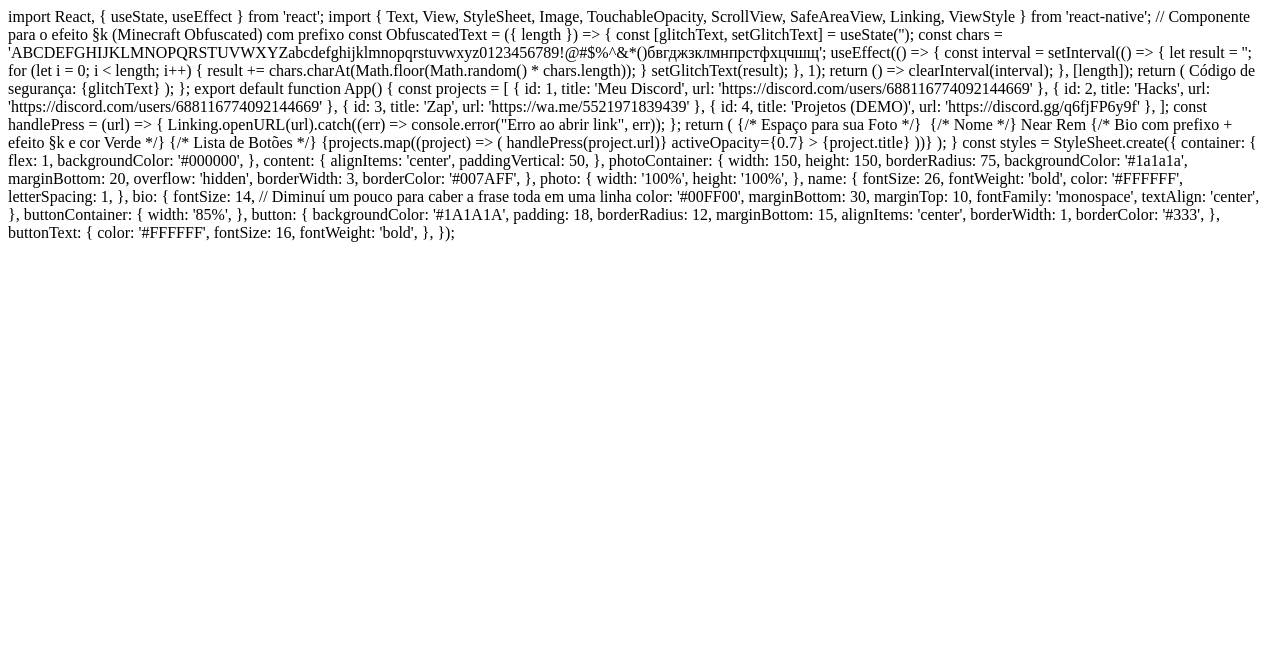
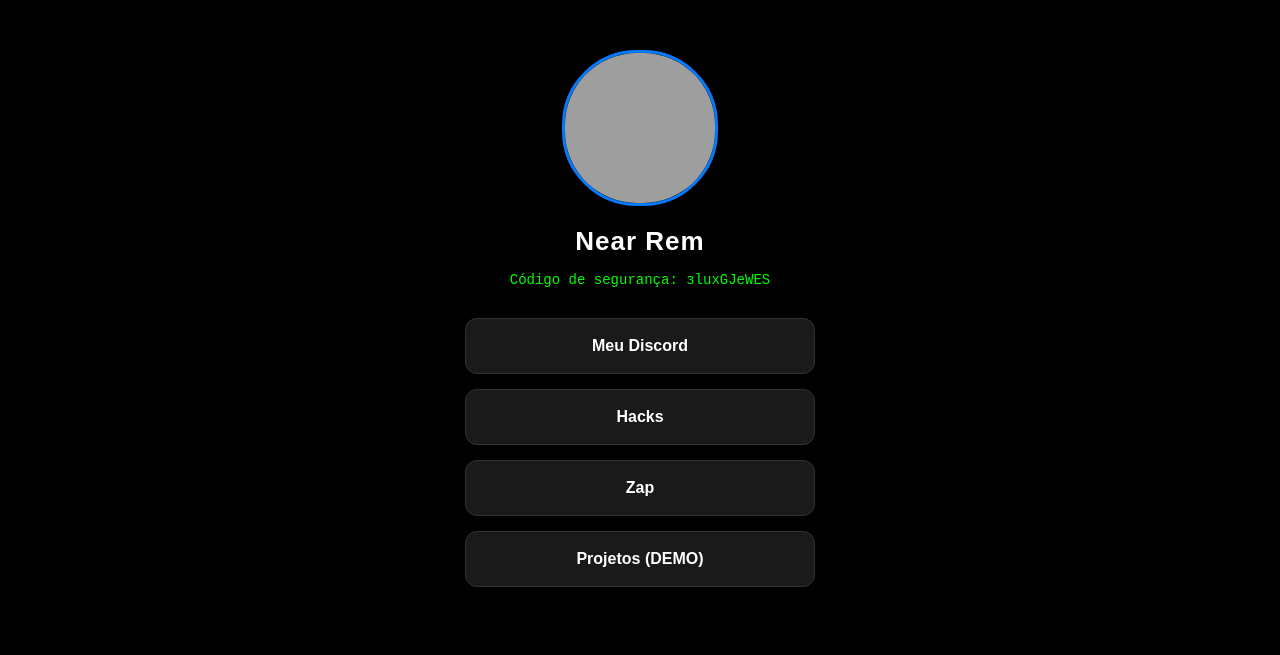
Before and after one commit to Near-rem/near-rem.github.io, a website: page index.html in a window 1280 px wide. Drawn offline with Linux system fonts and the light colour scheme; grey boxes are pictures that could not be loaded.

Commit message:
Update index.html

```diff
--- a/index.html
+++ b/index.html
@@ -1,131 +1,40 @@
-import React, { useState, useEffect } from 'react';
-import { Text, View, StyleSheet, Image, TouchableOpacity, ScrollView, SafeAreaView, Linking, ViewStyle } from 'react-native';
-
-// Componente para o efeito §k (Minecraft Obfuscated) com prefixo
-const ObfuscatedText = ({ length }) => {
-  const [glitchText, setGlitchText] = useState('');
-  const chars = 'ABCDEFGHIJKLMNOPQRSTUVWXYZabcdefghijklmnopqrstuvwxyz0123456789!@#$%^&*()бвгджзклмнпрстфхцчшщ';
-
-  useEffect(() => {
-    const interval = setInterval(() => {
-      let result = '';
-      for (let i = 0; i < length; i++) {
-        result += chars.charAt(Math.floor(Math.random() * chars.length));
-      }
-      setGlitchText(result);
-    }, 1);
-    return () => clearInterval(interval);
-  }, [length]);
-
-  return (
-    <Text style={styles.bio}>
-      Código de segurança: <Text style={{fontWeight: 'bold'}}>{glitchText}</Text>
-    </Text>
-  );
-};
-
-export default function App() {
-
-  const projects = [
-    { id: 1, title: 'Meu Discord', url: 'https://discord.com/users/688116774092144669' },
-    { id: 2, title: 'Hacks', url: 'https://discord.com/users/688116774092144669' },
-    { id: 3, title: 'Zap', url: 'https://wa.me/5521971839439' },
-    { id: 4, title: 'Projetos (DEMO)', url: 'https://discord.gg/q6fjFP6y9f' },
-  ];
-
-  const handlePress = (url) => {
-    Linking.openURL(url).catch((err) => console.error("Erro ao abrir link", err));
-  };
-
-  return (
-    <SafeAreaView style={styles.container}>
-      <ScrollView contentContainerStyle={styles.content}>
-
-        {/* Espaço para sua Foto */}
-        <View style={styles.photoContainer}>
-          <Image
-            source={{ uri: 'https://images.steamusercontent.com/ugc/1707411824065086559/2A529F1C69440493566E31AB4242623DC50F8875/?imw=512&&ima=fit&impolicy=Letterbox&imcolor=%23000000&letterbox=false' }}
-            style={styles.photo}
-          />
-        </View>
-
-        {/* Nome */}
-        <Text style={styles.name}>Near Rem</Text>
-
-        {/* Bio com prefixo + efeito §k e cor Verde */}
-        <ObfuscatedText length={10} />
-
-        {/* Lista de Botões */}
-        <View style={styles.buttonContainer}>
-          {projects.map((project) => (
-            <TouchableOpacity
-              key={project.id}
-              style={styles.button}
-              onPress={() => handlePress(project.url)}
-              activeOpacity={0.7}
-            >
-              <Text style={styles.buttonText}>{project.title}</Text>
-            </TouchableOpacity>
-          ))}
-        </View>
-
-      </ScrollView>
-    </SafeAreaView>
-  );
-}
-
-const styles = StyleSheet.create({
-  container: {
-    flex: 1,
-    backgroundColor: '#000000',
-  },
-  content: {
-    alignItems: 'center',
-    paddingVertical: 50,
-  },
-  photoContainer: {
-    width: 150,
-    height: 150,
-    borderRadius: 75,
-    backgroundColor: '#1a1a1a',
-    marginBottom: 20,
-    overflow: 'hidden',
-    borderWidth: 3,
-    borderColor: '#007AFF',
-  },
-  photo: {
-    width: '100%',
-    height: '100%',
-  },
-  name: {
-    fontSize: 26,
-    fontWeight: 'bold',
-    color: '#FFFFFF',
-    letterSpacing: 1,
-  },
-  bio: {
-    fontSize: 14, // Diminuí um pouco para caber a frase toda em uma linha
-    color: '#00FF00',
-    marginBottom: 30,
-    marginTop: 10,
-    fontFamily: 'monospace',
-    textAlign: 'center',
-  },
-  buttonContainer: {
-    width: '85%',
-  },
-  button: {
-    backgroundColor: '#1A1A1A',
-    padding: 18,
-    borderRadius: 12,
-    marginBottom: 15,
-    alignItems: 'center',
-    borderWidth: 1,
-    borderColor: '#333',
-  },
-  buttonText: {
-    color: '#FFFFFF',
-    fontSize: 16,
-    fontWeight: 'bold',
-  },
-});
+<!DOCTYPE html>
+<html lang="pt-br">
+<head>
+    <meta charset="UTF-8">
+    <meta name="viewport" content="width=device-width, initial-scale=1.0">
+    <title>Near Rem - Links</title>
+    <style>
+        body { background-color: #000; color: #fff; font-family: sans-serif; display: flex; flex-direction: column; align-items: center; padding: 50px 20px; margin: 0; }
+        .photo-container { width: 150px; height: 150px; border-radius: 75px; border: 3px solid #007AFF; overflow: hidden; margin-bottom: 20px; }
+        .photo-container img { width: 100%; height: 100%; object-fit: cover; }
+        h1 { font-size: 26px; margin: 0; letter-spacing: 1px; }
+        .bio { color: #00FF00; font-family: monospace; font-size: 14px; margin: 15px 0 30px 0; text-align: center; }
+        .button-container { width: 100%; max-width: 350px; }
+        .btn { background-color: #1A1A1A; border: 1px solid #333; color: #fff; text-decoration: none; display: block; padding: 18px; border-radius: 12px; margin-bottom: 15px; text-align: center; font-weight: bold; transition: 0.3s; }
+        .btn:hover { background-color: #252525; border-color: #007AFF; }
+    </style>
+</head>
+<body>
+    <div class="photo-container">
+        <img src="https://images.steamusercontent.com/ugc/1707411824065086559/2A529F1C69440493566E31AB4242623DC50F8875/?imw=512&&ima=fit&impolicy=Letterbox&imcolor=%23000000&letterbox=false">
+    </div>
+    <h1>Near Rem</h1>
+    <div class="bio">Código de segurança: <span id="glitch"></span></div>
+    <div class="button-container">
+        <a href="https://discord.com/users/688116774092144669" target="_blank" class="btn">Meu Discord</a>
+        <a href="https://discord.com/users/688116774092144669" target="_blank" class="btn">Hacks</a>
+        <a href="https://wa.me/5521971839439" target="_blank" class="btn">Zap</a>
+        <a href="https://discord.gg/q6fjFP6y9f" target="_blank" class="btn">Projetos (DEMO)</a>
+    </div>
+    <script>
+        const chars = 'ABCDEFGHIJKLMNOPQRSTUVWXYZabcdefghijklmnopqrstuvwxyz0123456789бвгджзклмнпрстфхцчшщ';
+        const glitchElement = document.getElementById('glitch');
+        setInterval(() => {
+            let result = '';
+            for (let i = 0; i < 10; i++) result += chars.charAt(Math.floor(Math.random() * chars.length));
+            glitchElement.innerText = result;
+        }, 50);
+    </script>
+</body>
+</html>
```
